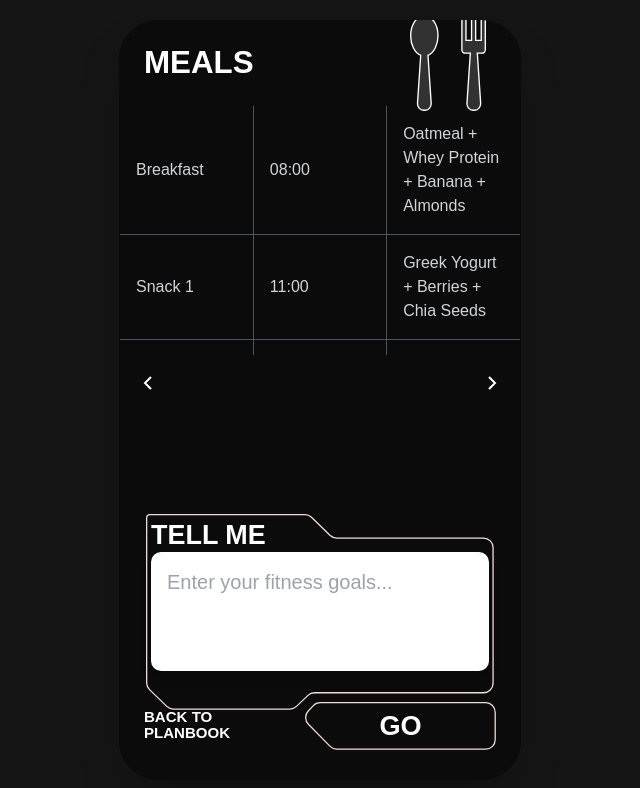
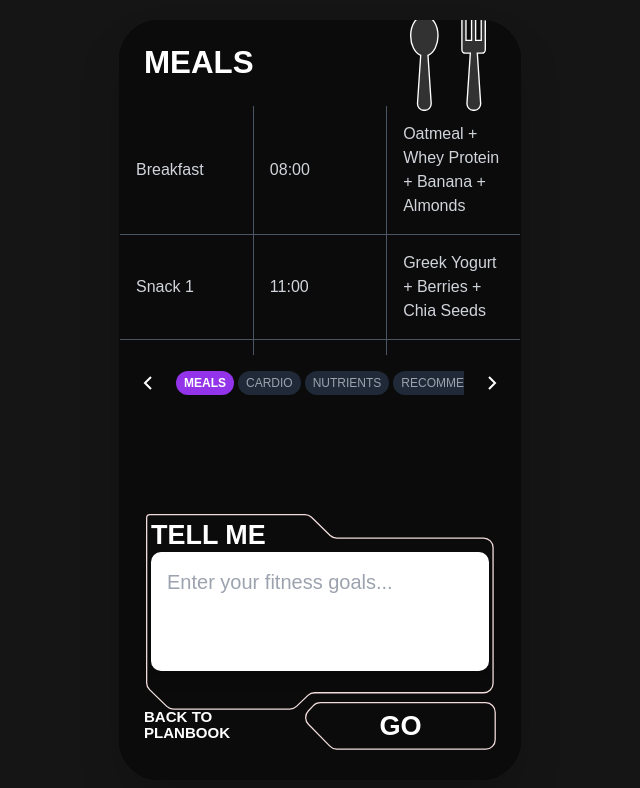
Before and after one commit to amirnajjar92/Synapse, a Next.js app: page /plan-detail/1 in a window 1280 px wide. Shown: the top 788 px of the page, without its empty margins (320-960 px from the left). Built offline with nearby package versions, Linux system fonts and the light colour scheme; a web font is replaced by a local one.

Commit message:
Add plan table tabs with auto scroll and prev button

```diff
--- a/src/app/plan-detail/[id]/page.tsx
+++ b/src/app/plan-detail/[id]/page.tsx
@@ -203,6 +203,9 @@ export default function PlanDetailPage() {
               onNext={handleNextTable}
               onPrev={handlePrevTable}
               horizontalScroll={currentPlan.horizontalScroll}
+              tableTitles={planTypes.map(p => p.title)}
+              currentTableIndex={currentTableIndex}
+              onTabClick={(index) => dispatch(setCurrentTableIndex(index))}
             />
           </div>
 
--- a/src/components/PlanTable.tsx
+++ b/src/components/PlanTable.tsx
@@ -23,6 +23,9 @@ interface PlanTableProps {
   onPrev?: () => void;
   horizontalScroll?: boolean;
   height?: string | number; // Height prop (can be CSS class like "h-full" or pixel value)
+  tableTitles?: string[]; // All table titles for tabs
+  currentTableIndex?: number; // Current active table index
+  onTabClick?: (index: number) => void; // Handler for tab click
 }
 
 const PlanTable: React.FC<PlanTableProps> = ({
@@ -33,11 +36,29 @@ const PlanTable: React.FC<PlanTableProps> = ({
   onNext,
   onPrev,
   horizontalScroll = false,
-  height
+  height,
+  tableTitles,
+  currentTableIndex,
+  onTabClick
 }) => {
   // Determine the height style/class
   const isHeightClass = typeof height === "string" && (height.startsWith("h-"));
   const containerStyle = typeof height === "string" && !isHeightClass ? { height } : (typeof height === "number" ? { height: `${height}px` } : {});
+
+  // Refs for scroll management
+  const tabsContainerRef = React.useRef<HTMLDivElement>(null);
+  const activeTabRef = React.useRef<HTMLButtonElement>(null);
+
+  // Scroll active tab into view when currentTableIndex changes
+  React.useEffect(() => {
+    if (activeTabRef.current && tabsContainerRef.current) {
+      activeTabRef.current.scrollIntoView({
+        behavior: 'smooth',
+        inline: 'center',
+        block: 'nearest'
+      });
+    }
+  }, [currentTableIndex]);
 
   return (
     <div className={`w-full flex flex-col ${isHeightClass ? height : "h-full"}`} style={containerStyle}>
@@ -81,13 +102,14 @@ const PlanTable: React.FC<PlanTableProps> = ({
         </table>
       </div>
 
-      {/* Navigation buttons */}
-      {(onPrev || onNext) && (
-        <div className="flex justify-between p-2">
+      {/* Navigation area with prev/next and tabs */}
+      {(onPrev || onNext || tableTitles) && (
+        <div className="flex items-center justify-between p-2 gap-2">
+          {/* Previous button */}
           {onPrev && (
             <button
               onClick={onPrev}
-              className="p-2 text-white hover:bg-gray-700 rounded-full transition-colors"
+              className="p-2 text-white hover:bg-gray-700 rounded-full transition-colors flex-shrink-0"
               aria-label="Previous table"
             >
               <svg width="24" height="24" viewBox="0 0 24 24" fill="none" stroke="currentColor" strokeWidth="2">
@@ -95,10 +117,35 @@ const PlanTable: React.FC<PlanTableProps> = ({
               </svg>
             </button>
           )}
+
+          {/* Tabs (if available) */}
+          {tableTitles && tableTitles.length > 0 && (
+            <div
+              ref={tabsContainerRef}
+              className="flex gap-1 flex-1 overflow-x-auto"
+            >
+              {tableTitles.map((title, index) => (
+                <button
+                  key={index}
+                  ref={index === currentTableIndex ? activeTabRef : null}
+                  onClick={() => onTabClick && onTabClick(index)}
+                  className={`px-2 py-1 rounded-full text-xs transition-all whitespace-nowrap ${
+                    index === currentTableIndex
+                      ? 'bg-purple-600 text-white font-semibold'
+                      : 'bg-gray-800 text-gray-400 hover:bg-gray-700'
+                  }`}
+                >
+                  {title}
+                </button>
+              ))}
+            </div>
+          )}
+
+          {/* Next button */}
           {onNext && (
             <button
               onClick={onNext}
-              className="p-2 text-white hover:bg-gray-700 rounded-full transition-colors"
+              className="p-2 text-white hover:bg-gray-700 rounded-full transition-colors flex-shrink-0"
               aria-label="Next table"
             >
               <svg width="24" height="24" viewBox="0 0 24 24" fill="none" stroke="currentColor" strokeWidth="2">
```
